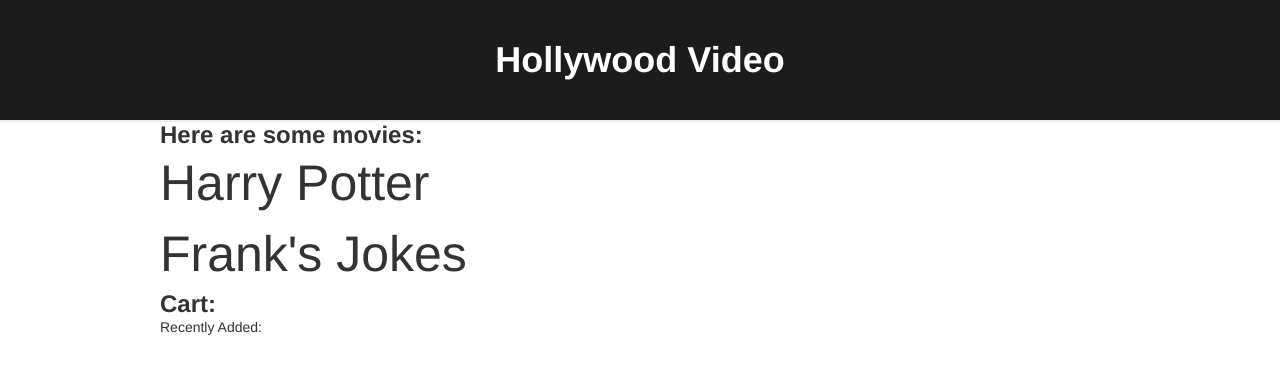
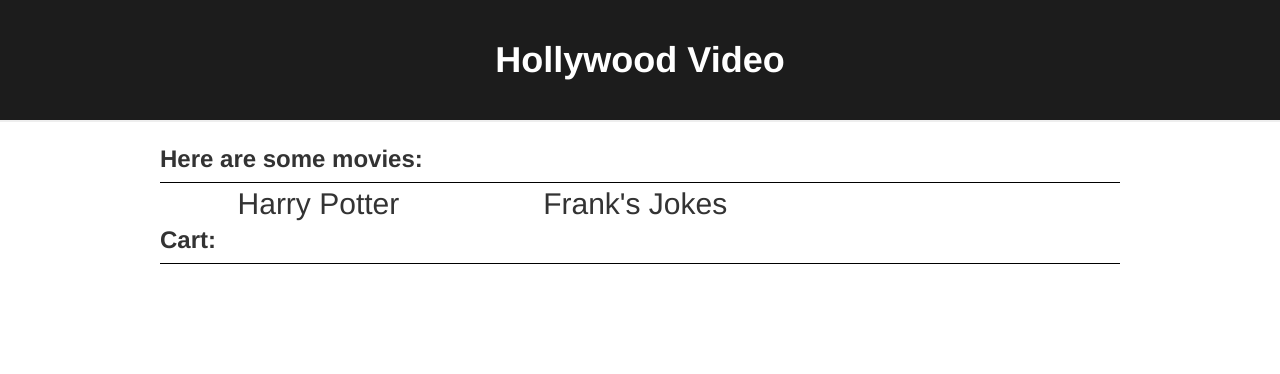
Before and after one commit to NickoDelaCruz/Angular-Project, an Angular app: page / in a window 1280 px wide. Shown: the top 374 px of the page. Built offline with nearby package versions, Linux system fonts and the light colour scheme.

Commit message:
changed cart ngFor into div and add style on movie list and cart list

```diff
--- a/src/app/app.component.css
+++ b/src/app/app.component.css
@@ -19,11 +19,17 @@
 }
 
 h3 {
-  font-weight: bold
+  font-weight: bold;
+  padding-top: 24px;
+  padding-bottom: 10px;
+  border-bottom: 1px solid black;
 }
 
 .movieItem {
-  font-size: 50px;
+  font-size: 30px;
+  width: 33%;
+  float: left;
+  text-align: center;
 
 }
 
--- a/src/app/app.component.html
+++ b/src/app/app.component.html
@@ -1,19 +1,17 @@
 <h1>{{title}}</h1>
-
 <div class="container">
-
   <h3>Here are some movies:</h3>
     <div id="myMovieList">
       <div *ngFor="let movie of movieList" class="movieItem" (click)="selectedMovie(movie)">{{movie}}</div>
     </div>
+   <!-- Recently Added: {{recentMovie}} <br> -->
 
+   <br>
 
-  <h3> Cart: </h3>
-   Recently Added: {{recentMovie}} <br>
-
-
+  <div id="cart">
+    <h3>Cart:</h3>
       <ul>
         <li *ngFor="let item of cart">{{item}}</li>
       </ul>
-
   </div>
+</div>
```
Lines whose indentation alone changed are shown as unchanged.
